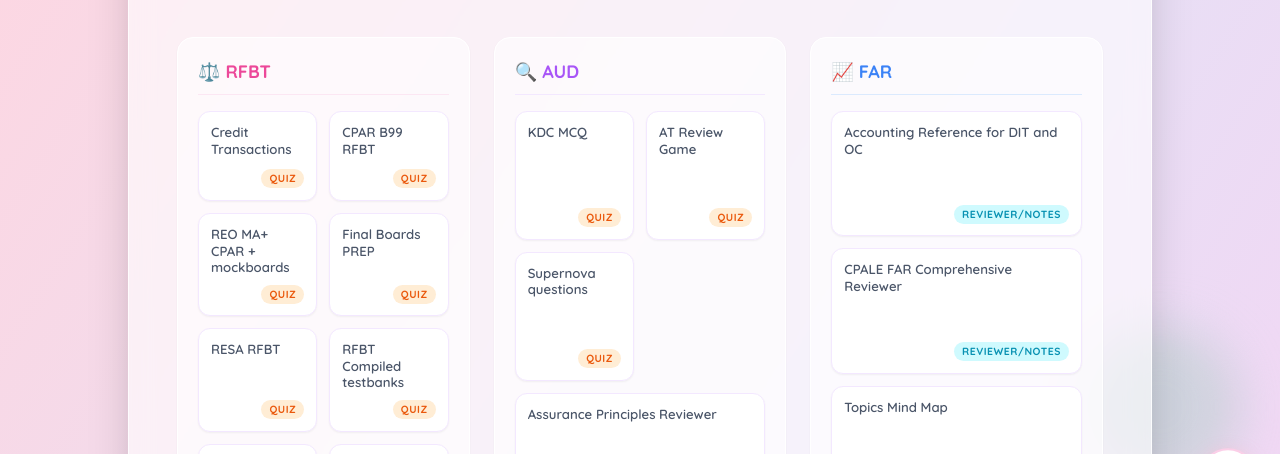
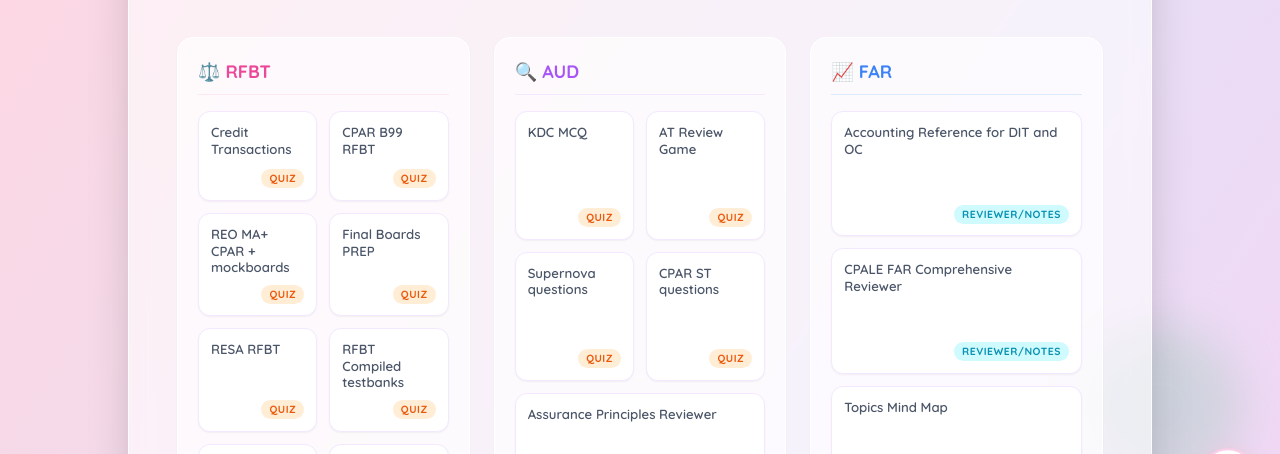
Before and after one commit to wafflebeanz/CPALE, a plain HTML site: page index.html in a window 1280 px wide. Shown: the part 268-722 px from the top of the page. Drawn offline with nearby package versions, Linux system fonts and the light colour scheme.

Commit message:
Add link to CPAR ST questions in index.html

```diff
--- a/index.html
+++ b/index.html
@@ -218,6 +218,10 @@
                         <span class="mb-2 leading-tight">Supernova questions</span>
                         <div class="mt-auto self-end"><span class="pill-tag tag-quiz">Quiz</span></div>
                     </a>
+                     <a href="AudCPAR.html" class="quiz-link group">
+                        <span class="mb-2 leading-tight">CPAR ST questions</span>
+                        <div class="mt-auto self-end"><span class="pill-tag tag-quiz">Quiz</span></div>
+                    </a>
                     <a href="assurance_principles_reviewer.html" class="quiz-link group col-span-2">
                         <span class="mb-2 leading-tight">Assurance Principles Reviewer</span>
                         <div class="mt-auto self-end"><span class="pill-tag tag-rev">Reviewer/Notes</span></div>
```
